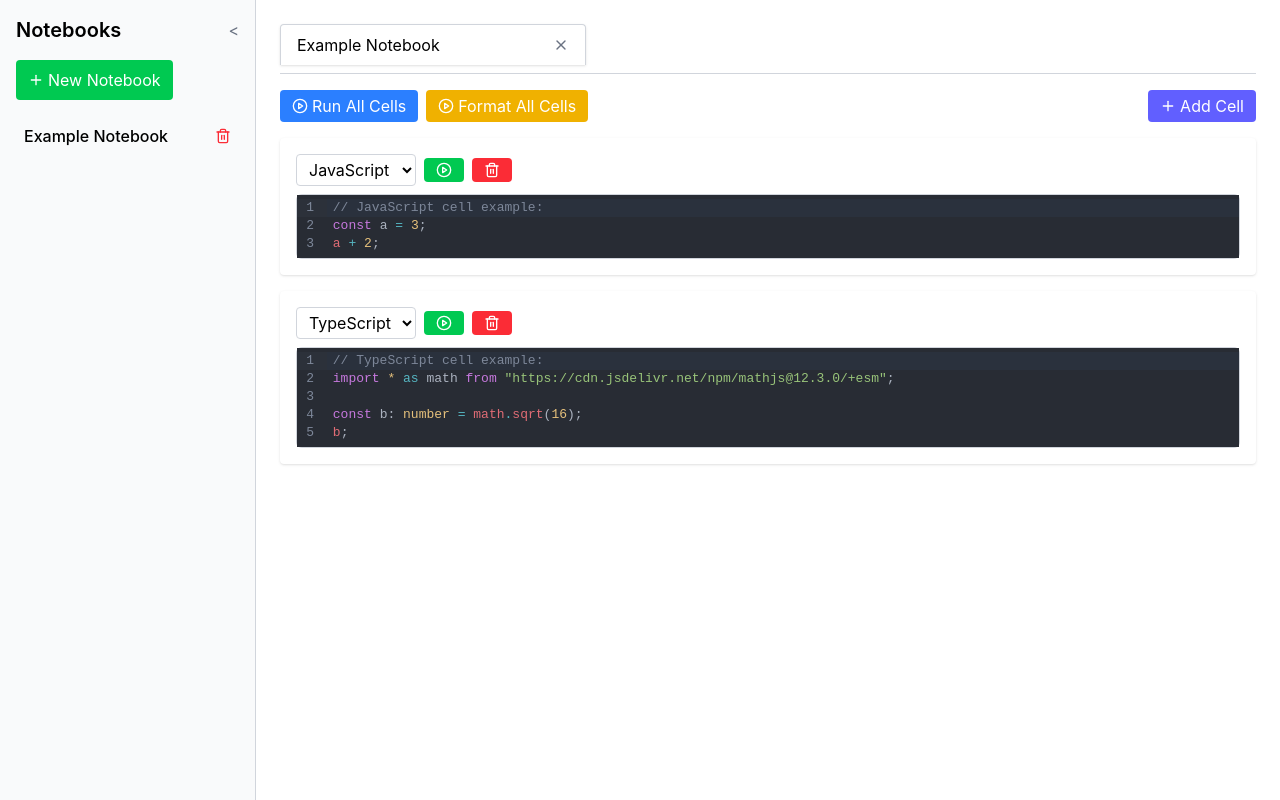
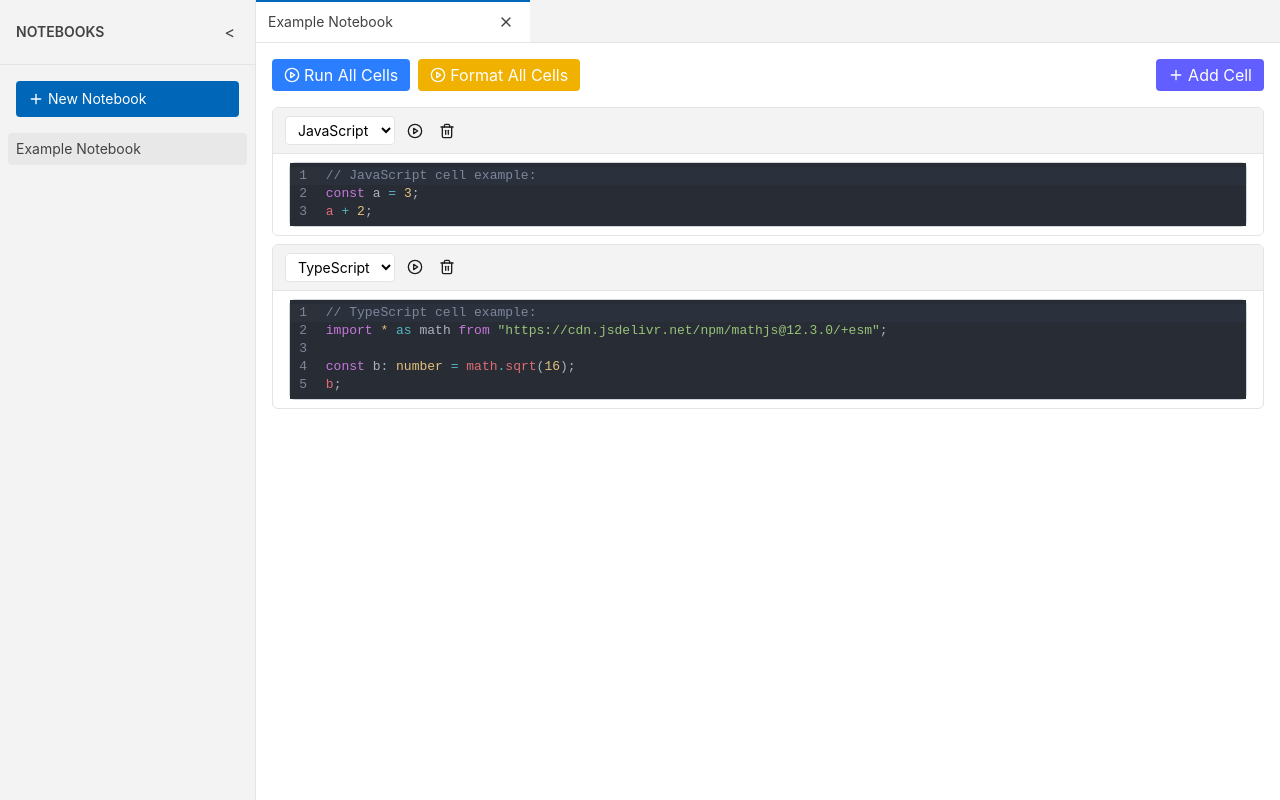
Before and after one commit to dmenezesgabriel/computational-notebook, a React (Vite) app: page / in a window 1280 px wide. Both pictures are taken after a click on the item "Example Notebook". Built offline with nearby package versions, Linux system fonts and the light colour scheme.

Commit message:
chore: update styles

```diff
--- a/src/App.tsx
+++ b/src/App.tsx
@@ -423,12 +423,12 @@ const Cell = forwardRef<
   };
 
   return (
-    <div className="bg-white shadow rounded p-4 my-4">
-      <div className="mb-2 flex items-center space-x-2">
+    <div className="bg-[#ffffff] border border-[#e4e4e4] rounded-md my-2 overflow-hidden">
+      <div className="bg-[#f3f3f3] px-3 py-2 flex items-center space-x-2 border-b border-[#e4e4e4]">
         <select
           value={cell.language}
           onChange={handleLanguageChange}
-          className="border border-gray-300 rounded px-2 py-1"
+          className="text-sm bg-white border border-[#e4e4e4] rounded px-2 py-1 focus:outline-none focus:border-[#0066b8] focus:ring-1 focus:ring-[#0066b8]"
         >
           <option value="javascript">JavaScript</option>
           <option value="typescript">TypeScript</option>
@@ -436,17 +436,20 @@ const Cell = forwardRef<
         </select>
         <button
           onClick={handleRun}
-          className="flex items-center justify-center bg-green-500 hover:bg-green-600 text-white px-3 py-1 rounded"
+          className="flex items-center justify-center text-[#1e1e1e] hover:bg-[#e4e4e4] p-1 rounded"
+          title="Run Cell"
         >
           <PlayCircle className="w-4 h-4" />
         </button>
         <button
           onClick={handleDelete}
-          className="flex items-center justify-center bg-red-500 hover:bg-red-600 text-white px-3 py-1 rounded"
+          className="flex items-center justify-center text-[#1e1e1e] hover:bg-[#e4e4e4] p-1 rounded"
+          title="Delete Cell"
         >
           <Trash2 className="w-4 h-4" />
         </button>
       </div>
+      <div className="px-4 py-2">
         {cell.language === "markdown" ? (
           <MarkdownEditor value={cell.code} onChange={handleCodeChange} />
         ) : (
@@ -456,8 +459,9 @@ const Cell = forwardRef<
             onChange={handleCodeChange}
           />
         )}
+      </div>
       {output && (
-        <div className="mt-3 bg-gray-100 p-3 rounded whitespace-pre-wrap text-sm prose">
+        <div className="border-t border-[#e4e4e4] bg-[#f9f9f9] p-4 text-sm font-mono">
           <ReactMarkdown>{output}</ReactMarkdown>
         </div>
       )}
@@ -678,47 +682,51 @@ b;`,
   const activeNotebook = notebooks.find((nb) => nb.id === activeNotebookId);
 
   return (
-    <div className="flex h-screen">
+    <div className="flex h-screen bg-[#f9f9f9]">
       {/* Sidebar File Explorer */}
       <aside
         className={`${
           isSidebarCollapsed ? "w-16" : "w-64"
-        } bg-gray-50 border-r border-gray-300 p-4 overflow-y-auto transition-width duration-300`}
+        } bg-[#f3f3f3] border-r border-[#e4e4e4] overflow-y-auto transition-width duration-300`}
       >
-        <div className="flex justify-between items-center mb-4">
-          <h2 className="text-xl font-semibold">
-            {isSidebarCollapsed ? "NB" : "Notebooks"}
+        <div className="flex justify-between items-center p-4 border-b border-[#e4e4e4]">
+          <h2 className="text-sm font-semibold text-[#424242]">
+            {isSidebarCollapsed ? "NB" : "NOTEBOOKS"}
           </h2>
           <button
             onClick={() => setIsSidebarCollapsed(!isSidebarCollapsed)}
-            className="text-gray-500 hover:text-gray-700"
+            className="text-[#424242] hover:bg-[#e4e4e4] p-1 rounded"
           >
             {isSidebarCollapsed ? ">" : "<"}
           </button>
         </div>
         {!isSidebarCollapsed && (
           <>
+            <div className="p-4">
               <button
                 onClick={createNotebook}
-              className="flex items-center mb-4 px-3 py-2 bg-green-500 text-white rounded hover:bg-green-600"
+                className="flex items-center w-full px-3 py-2 text-sm bg-[#0066b8] text-white rounded hover:bg-[#005ba4]"
               >
                 <Plus className="w-4 h-4 mr-1" />
                 New Notebook
               </button>
-            <ul className="space-y-2">
+            </div>
+            <ul className="px-2">
               {notebooks.map((nb) => (
                 <li
                   key={nb.id}
-                  className="flex justify-between items-center p-2 rounded hover:bg-gray-200 cursor-pointer"
+                  className={`flex justify-between items-center px-2 py-1 rounded text-sm hover:bg-[#e4e4e4] cursor-pointer ${
+                    activeNotebookId === nb.id ? "bg-[#e8e8e8]" : ""
+                  }`}
                   onClick={() => openNotebook(nb.id)}
                 >
-                  <span className="font-medium">{nb.title}</span>
+                  <span className="text-[#424242]">{nb.title}</span>
                   <button
                     onClick={(e) => {
                       e.stopPropagation();
                       deleteNotebook(nb.id);
                     }}
-                    className="text-red-500 hover:text-red-700"
+                    className="text-[#424242] hover:text-[#d32f2f] p-1 rounded opacity-0 group-hover:opacity-100"
                   >
                     <Trash2 className="w-4 h-4" />
                   </button>
@@ -730,9 +738,9 @@ b;`,
       </aside>
 
       {/* Main Content Area with Tabbed View */}
-      <main className="flex-1 p-6 bg-white overflow-auto">
+      <main className="flex-1 flex flex-col bg-[#ffffff]">
         {/* Tabs Header */}
-        <div className="flex space-x-2 border-b border-gray-300 pb-2 mb-4">
+        <div className="flex space-x-px bg-[#f3f3f3] border-b border-[#e4e4e4]">
           {openNotebookIds.map((id) => {
             const nb = notebooks.find((n) => n.id === id);
             if (!nb) return null;
@@ -740,10 +748,10 @@ b;`,
               <div
                 key={id}
                 onClick={() => setActiveNotebookId(id)}
-                className={`flex items-center space-x-2 px-4 py-2 rounded-t cursor-pointer ${
+                className={`flex items-center space-x-2 px-3 py-2 text-sm cursor-pointer ${
                   activeNotebookId === id
-                    ? "bg-white border border-gray-300 border-b-0 shadow"
-                    : "bg-gray-100 text-gray-600"
+                    ? "bg-white text-[#424242] border-t-2 border-t-[#0066b8]"
+                    : "text-[#616161] hover:bg-[#e8e8e8]"
                 }`}
               >
                 <input
@@ -757,7 +765,7 @@ b;`,
                     e.stopPropagation();
                     closeNotebookTab(id);
                   }}
-                  className="text-gray-500 hover:text-gray-700"
+                  className="text-[#424242] hover:bg-[#e4e4e4] p-1 rounded"
                 >
                   <X className="w-4 h-4" />
                 </button>
@@ -766,19 +774,21 @@ b;`,
           })}
         </div>
         {/* Active Notebook Content */}
+        <div className="flex-1 overflow-auto p-4">
           {activeNotebook ? (
             <NotebookContent
-            key={activeNotebook.id} // key to ensure a fresh instance per notebook
+              key={activeNotebook.id}
               cells={activeNotebook.cells}
               onCellsChange={(newCells) =>
                 updateNotebookCells(activeNotebook.id, newCells)
               }
             />
           ) : (
-          <div className="text-center text-gray-500">
+            <div className="text-center text-[#616161] mt-8">
               No notebook open. Select one from the sidebar.
             </div>
           )}
+        </div>
       </main>
     </div>
   );
```
Lines whose indentation alone changed are shown as unchanged.
